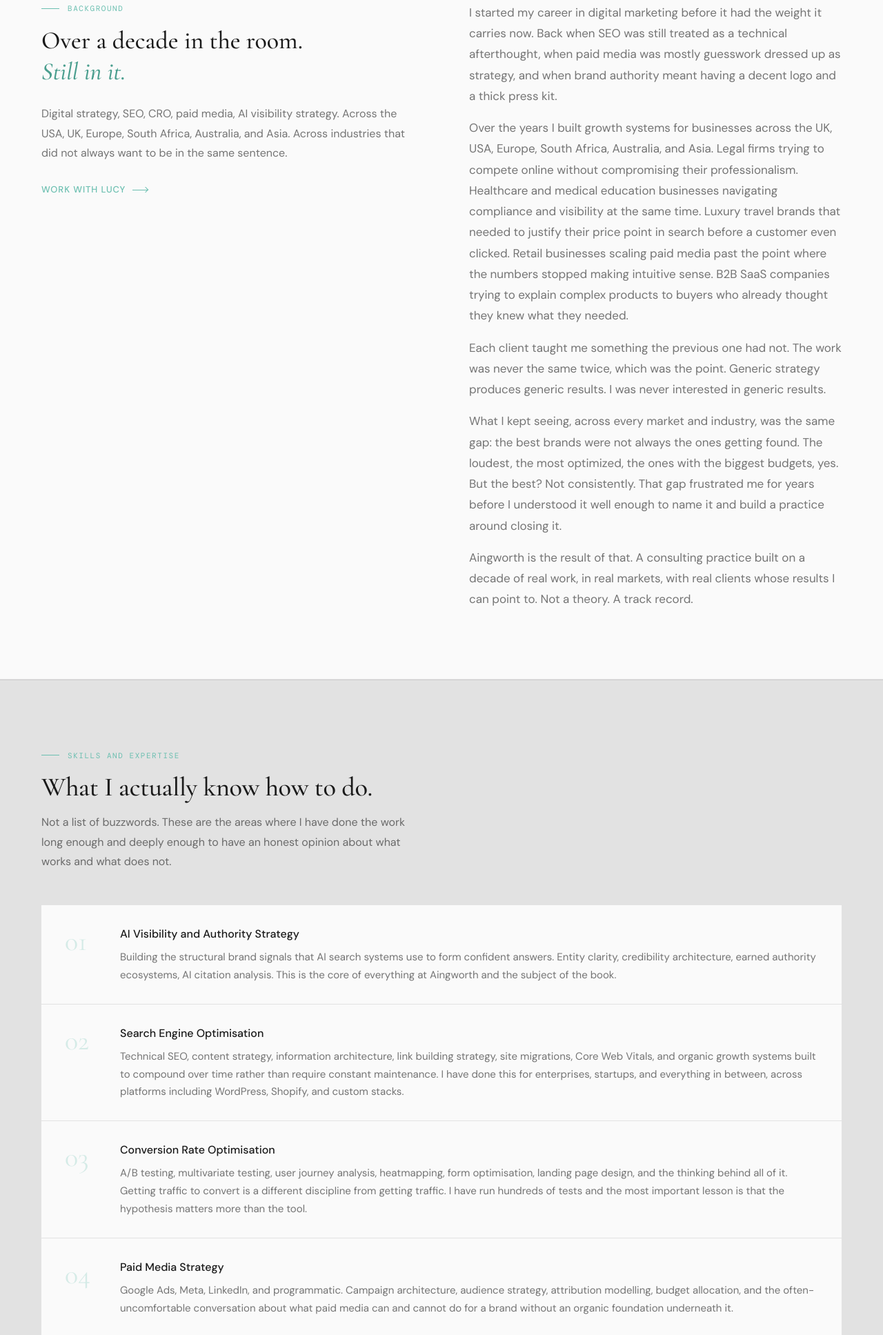
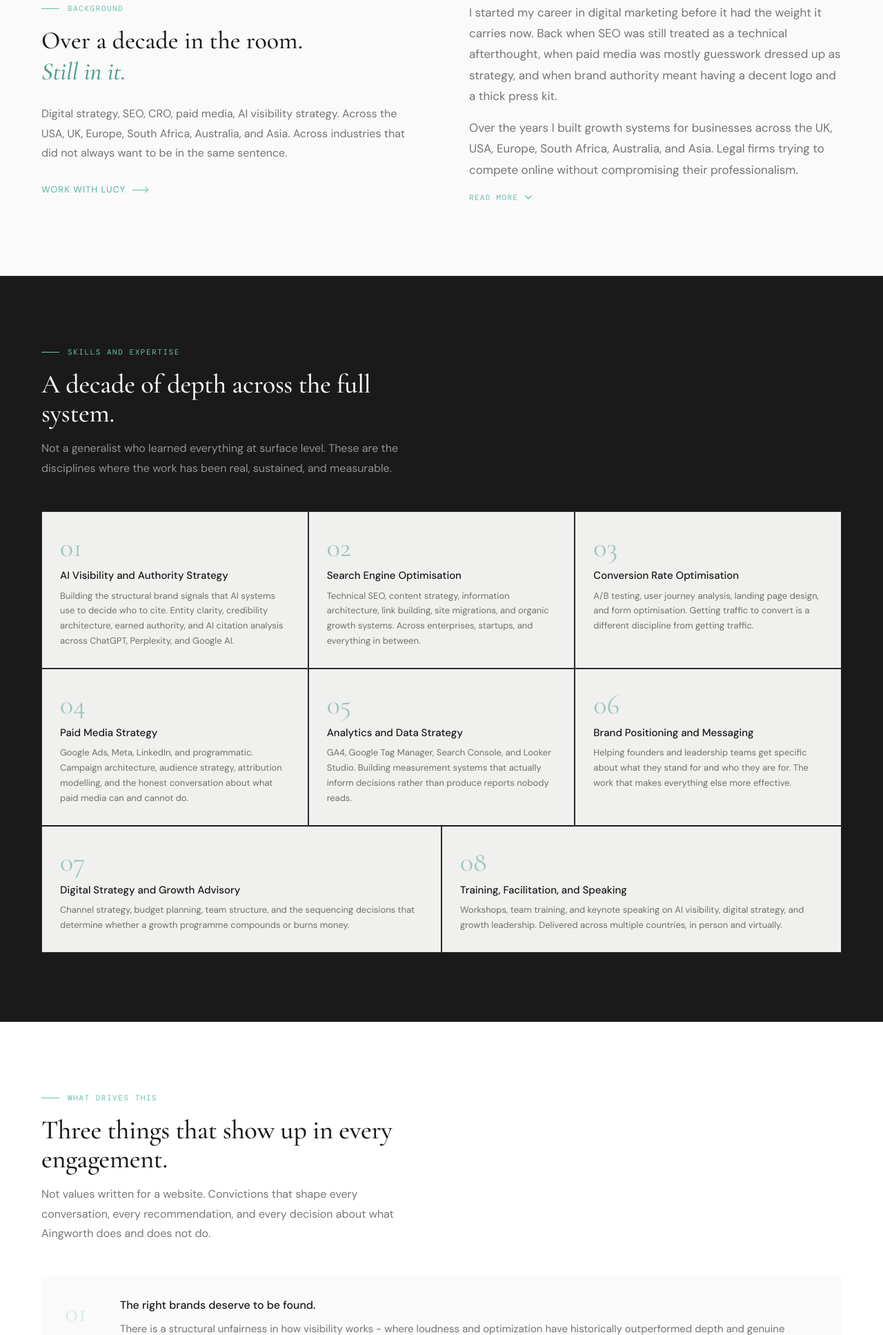
Before and after one commit to Aingworth/Aingworth.com, a plain HTML site: page about.html in a window 1280 px wide. Shown: the part 780-2715 px from the top of the page at 69% size. Drawn offline with nearby package versions, Linux system fonts and the light colour scheme.

Commit message:
Update about.html

```diff
--- a/about.html
+++ b/about.html
@@ -269,6 +269,82 @@ a { color:inherit; text-decoration:none; }
 .conv-title { font-size:16px; font-weight:500; color:var(--charcoal); margin-bottom:8px; }
 .conv-text { font-size:15px; color:var(--muted-light); line-height:1.72; }
 
+/* Skills grid */
+.skills-wrap {
+  border: 1px solid rgba(255,255,255,.07);
+}
+.skills-grid {
+  display: grid;
+  grid-template-columns: repeat(3, 1fr);
+  gap: 2px;
+  background: rgba(255,255,255,.07);
+}
+.skill-card {
+  background: #f0f0ee;
+  padding: 28px 26px;
+  position: relative;
+  transition: background .2s var(--ease), border-top-color .2s;
+  border-top: 3px solid transparent;
+}
+.skill-card:hover { background: #f7f7f5; border-top-color: var(--teal); }
+.skill-num {
+  font-family: var(--serif);
+  font-size: 40px;
+  font-weight: 400;
+  color: var(--teal);
+  opacity: .5;
+  line-height: 1;
+  margin-bottom: 12px;
+}
+.skill-name {
+  font-size: 15px;
+  font-weight: 500;
+  color: var(--charcoal);
+  margin-bottom: 8px;
+  line-height: 1.3;
+}
+.skill-desc {
+  font-size: 13px;
+  color: var(--muted-light);
+  line-height: 1.68;
+}
+.skill-card-dark {
+  background: #f0f0ee;
+}
+.skill-card-dark:hover { background: #f7f7f5; border-top-color: var(--teal); }
+
+/* Read more button */
+.read-more-btn {
+  display: inline-flex;
+  align-items: center;
+  gap: 8px;
+  margin-top: 18px;
+  background: none;
+  border: none;
+  padding: 0;
+  font-family: var(--mono);
+  font-size: 11px;
+  color: var(--teal-light);
+  letter-spacing: .12em;
+  text-transform: uppercase;
+  cursor: pointer;
+  transition: color .2s, gap .2s;
+}
+.read-more-btn:hover { color: var(--teal); gap: 12px; }
+.rmb-icon { transition: transform .3s var(--ease); flex-shrink: 0; }
+.read-more-btn[aria-expanded="true"] .rmb-icon { transform: rotate(180deg); }
+.story-expand p + p { margin-top: 16px; }
+.story-expand { animation: fadeIn .35s var(--ease); }
+@keyframes fadeIn { from { opacity: 0; transform: translateY(8px); } to { opacity: 1; transform: translateY(0); } }
+
+.skills-last-row {
+  display: grid;
+  grid-template-columns: 1fr 1fr;
+  gap: 2px;
+  background: rgba(255,255,255,.07);
+  margin-top: 2px;
+}
+
 /* =============================================
    CONNECT
 ============================================= */
@@ -343,12 +419,15 @@ a { color:inherit; text-decoration:none; }
   .hero-content { padding-bottom:60px; }
   .story-inner { grid-template-columns:1fr; gap:48px; }
   .story-pull { position:static; }
-  .connect-inner { grid-template-columns:1fr; gap:48px; }
+  .skills-grid { grid-template-columns: repeat(2, 1fr); }
+  .skills-last-row { grid-template-columns: 1fr; }
   .fgrid { grid-template-columns:1fr 1fr; gap:32px; }
   .nav-menu { display:none; }
   .nav-burger { display:flex; }
 }
 @media (max-width: 600px) {
+  .skills-grid { grid-template-columns: 1fr; }
+  .skills-last-row { grid-template-columns: 1fr; }
   .fgrid { grid-template-columns:1fr; }
   .cred-strip { flex-wrap:wrap; }
   .cred-item:nth-child(2) { border-right:1px solid var(--border-dark); }
@@ -454,10 +533,19 @@ a { color:inherit; text-decoration:none; }
     <div class="anim d1">
       <div class="story-body-text">
         <p>I started my career in digital marketing before it had the weight it carries now. Back when SEO was still treated as a technical afterthought, when paid media was mostly guesswork dressed up as strategy, and when brand authority meant having a decent logo and a thick press kit.</p>
-        <p>Over the years I built growth systems for businesses across the UK, USA, Europe, South Africa, Australia, and Asia. Legal firms trying to compete online without compromising their professionalism. Healthcare and medical education businesses navigating compliance and visibility at the same time. Luxury travel brands that needed to justify their price point in search before a customer even clicked. Retail businesses scaling paid media past the point where the numbers stopped making intuitive sense. B2B SaaS companies trying to explain complex products to buyers who already thought they knew what they needed.</p>
-        <p>Each client taught me something the previous one had not. The work was never the same twice, which was the point. Generic strategy produces generic results. I was never interested in generic results.</p>
-        <p>What I kept seeing, across every market and industry, was the same gap: the best brands were not always the ones getting found. The loudest, the most optimized, the ones with the biggest budgets, yes. But the best? Not consistently. That gap frustrated me for years before I understood it well enough to name it and build a practice around closing it.</p>
-        <p>Aingworth is the result of that. A consulting practice built on a decade of real work, in real markets, with real clients whose results I can point to. Not a theory. A track record.</p>
+        <p>Over the years I built growth systems for businesses across the UK, USA, Europe, South Africa, Australia, and Asia. Legal firms trying to compete online without compromising their professionalism.</p>
+
+        <div class="story-expand" id="story-more" aria-hidden="true" style="display:none;">
+          <p>Healthcare and medical education businesses navigating compliance and visibility at the same time. Luxury travel brands that needed to justify their price point in search before a customer even clicked. Retail businesses scaling paid media past the point where the numbers stopped making intuitive sense. B2B SaaS companies trying to explain complex products to buyers who already thought they knew what they needed.</p>
+          <p>Each client taught me something the previous one had not. The work was never the same twice, which was the point. Generic strategy produces generic results. I was never interested in generic results.</p>
+          <p>What I kept seeing, across every market and industry, was the same gap: the best brands were not always the ones getting found. The loudest, the most optimized, the ones with the biggest budgets, yes. But the best? Not consistently. That gap frustrated me for years before I understood it well enough to name it and build a practice around closing it.</p>
+          <p>Aingworth is the result of that. A consulting practice built on a decade of real work, in real markets, with real clients whose results I can point to. Not a theory. A track record.</p>
+        </div>
+
+        <button class="read-more-btn" id="story-toggle" onclick="toggleStory()" aria-expanded="false" aria-controls="story-more">
+          <span class="rmb-text">Read more</span>
+          <svg class="rmb-icon" width="14" height="14" viewBox="0 0 14 14" fill="none" aria-hidden="true"><path d="M3 5l4 4 4-4" stroke="currentColor" stroke-width="1.5" stroke-linecap="round" stroke-linejoin="round"/></svg>
+        </button>
       </div>
     </div>
 
@@ -465,111 +553,92 @@ a { color:inherit; text-decoration:none; }
 </section>
 
 <!-- SKILLS -->
-<section class="conv-sec" aria-labelledby="skills-h">
+<section class="conv-sec" style="background:var(--charcoal);" aria-labelledby="skills-h">
   <div class="conv-inner">
     <div class="conv-head anim">
       <div class="sec-eye"><div class="sec-rule"></div><span class="sec-lbl">Skills and Expertise</span></div>
-      <h2 id="skills-h">What I actually know how to do.</h2>
-      <p>Not a list of buzzwords. These are the areas where I have done the work long enough and deeply enough to have an honest opinion about what works and what does not.</p>
+      <h2 id="skills-h" style="color:var(--seasalt);">A decade of depth across the full system.</h2>
+      <p style="color:var(--muted-dark);">Not a generalist who learned everything at surface level. These are the disciplines where the work has been real, sustained, and measurable.</p>
     </div>
-    <div class="conv-list" role="list">
 
-      <div class="conv-item anim" role="listitem">
-        <div class="conv-n" aria-hidden="true">01</div>
-        <div class="conv-body">
-          <div class="conv-title">AI Visibility and Authority Strategy</div>
-          <p class="conv-text">Building the structural brand signals that AI search systems use to form confident answers. Entity clarity, credibility architecture, earned authority ecosystems, AI citation analysis. This is the core of everything at Aingworth and the subject of the book.</p>
+    <div class="skills-wrap">
+      <div class="skills-grid" role="list">
+        <div class="skill-card anim" role="listitem">
+          <div class="skill-num" aria-hidden="true">01</div>
+          <div class="skill-name">AI Visibility and Authority Strategy</div>
+          <p class="skill-desc">Building the structural brand signals that AI systems use to decide who to cite. Entity clarity, credibility architecture, earned authority, and AI citation analysis across ChatGPT, Perplexity, and Google AI.</p>
+        </div>
+        <div class="skill-card anim d1" role="listitem">
+          <div class="skill-num" aria-hidden="true">02</div>
+          <div class="skill-name">Search Engine Optimisation</div>
+          <p class="skill-desc">Technical SEO, content strategy, information architecture, link building, site migrations, and organic growth systems. Across enterprises, startups, and everything in between.</p>
+        </div>
+        <div class="skill-card anim d2" role="listitem">
+          <div class="skill-num" aria-hidden="true">03</div>
+          <div class="skill-name">Conversion Rate Optimisation</div>
+          <p class="skill-desc">A/B testing, user journey analysis, landing page design, and form optimisation. Getting traffic to convert is a different discipline from getting traffic.</p>
+        </div>
+        <div class="skill-card anim" role="listitem">
+          <div class="skill-num" aria-hidden="true">04</div>
+          <div class="skill-name">Paid Media Strategy</div>
+          <p class="skill-desc">Google Ads, Meta, LinkedIn, and programmatic. Campaign architecture, audience strategy, attribution modelling, and the honest conversation about what paid media can and cannot do.</p>
+        </div>
+        <div class="skill-card anim d1" role="listitem">
+          <div class="skill-num" aria-hidden="true">05</div>
+          <div class="skill-name">Analytics and Data Strategy</div>
+          <p class="skill-desc">GA4, Google Tag Manager, Search Console, and Looker Studio. Building measurement systems that actually inform decisions rather than produce reports nobody reads.</p>
+        </div>
+        <div class="skill-card anim d2" role="listitem">
+          <div class="skill-num" aria-hidden="true">06</div>
+          <div class="skill-name">Brand Positioning and Messaging</div>
+          <p class="skill-desc">Helping founders and leadership teams get specific about what they stand for and who they are for. The work that makes everything else more effective.</p>
         </div>
       </div>
-
-      <div class="conv-item anim d1" role="listitem">
-        <div class="conv-n" aria-hidden="true">02</div>
-        <div class="conv-body">
-          <div class="conv-title">Search Engine Optimisation</div>
-          <p class="conv-text">Technical SEO, content strategy, information architecture, link building strategy, site migrations, Core Web Vitals, and organic growth systems built to compound over time rather than require constant maintenance. I have done this for enterprises, startups, and everything in between, across platforms including WordPress, Shopify, and custom stacks.</p>
+      <div class="skills-last-row" role="list">
+        <div class="skill-card skill-card-dark anim d1" role="listitem">
+          <div class="skill-num" aria-hidden="true">07</div>
+          <div class="skill-name">Digital Strategy and Growth Advisory</div>
+          <p class="skill-desc">Channel strategy, budget planning, team structure, and the sequencing decisions that determine whether a growth programme compounds or burns money.</p>
+        </div>
+        <div class="skill-card skill-card-dark anim d2" role="listitem">
+          <div class="skill-num" aria-hidden="true">08</div>
+          <div class="skill-name">Training, Facilitation, and Speaking</div>
+          <p class="skill-desc">Workshops, team training, and keynote speaking on AI visibility, digital strategy, and growth leadership. Delivered across multiple countries, in person and virtually.</p>
         </div>
       </div>
+    </div>
 
-      <div class="conv-item anim" role="listitem">
-        <div class="conv-n" aria-hidden="true">03</div>
-        <div class="conv-body">
-          <div class="conv-title">Conversion Rate Optimisation</div>
-          <p class="conv-text">A/B testing, multivariate testing, user journey analysis, heatmapping, form optimisation, landing page design, and the thinking behind all of it. Getting traffic to convert is a different discipline from getting traffic. I have run hundreds of tests and the most important lesson is that the hypothesis matters more than the tool.</p>
-        </div>
-      </div>
-
-      <div class="conv-item anim d1" role="listitem">
-        <div class="conv-n" aria-hidden="true">04</div>
-        <div class="conv-body">
-          <div class="conv-title">Paid Media Strategy</div>
-          <p class="conv-text">Google Ads, Meta, LinkedIn, and programmatic. Campaign architecture, audience strategy, attribution modelling, budget allocation, and the often-uncomfortable conversation about what paid media can and cannot do for a brand without an organic foundation underneath it.</p>
-        </div>
-      </div>
-
-      <div class="conv-item anim" role="listitem">
-        <div class="conv-n" aria-hidden="true">05</div>
-        <div class="conv-body">
-          <div class="conv-title">Analytics and Data Strategy</div>
-          <p class="conv-text">GA4, Google Tag Manager, Google Search Console, Looker Studio, and custom reporting. Building measurement systems that actually inform decisions rather than produce reports nobody reads. Data is only useful if it changes what you do next.</p>
-        </div>
-      </div>
-
-      <div class="conv-item anim d1" role="listitem">
-        <div class="conv-n" aria-hidden="true">06</div>
-        <div class="conv-body">
-          <div class="conv-title">Brand Positioning and Messaging</div>
-          <p class="conv-text">Helping founders and leadership teams get specific about what they stand for, who they are for, and how to express that consistently across every channel. This is the work that makes everything else more effective. Most businesses skip it and then wonder why their marketing does not compound.</p>
-        </div>
-      </div>
-
-      <div class="conv-item anim" role="listitem">
-        <div class="conv-n" aria-hidden="true">07</div>
-        <div class="conv-body">
-          <div class="conv-title">Digital Strategy and Growth Advisory</div>
-          <p class="conv-text">Channel strategy, budget planning, team structure, vendor selection, and the sequencing decisions that determine whether a growth programme works or burns money. I have sat in rooms where large budgets were being allocated to the wrong things, and I have sat in rooms where small budgets produced outsized results because the thinking was right.</p>
-        </div>
-      </div>
-
-      <div class="conv-item anim d1" role="listitem">
-        <div class="conv-n" aria-hidden="true">08</div>
-        <div class="conv-body">
-          <div class="conv-title">Training, Facilitation, and Capability Building</div>
-          <p class="conv-text">Workshops, team training, and keynote speaking on AI visibility, digital strategy, brand authority, and growth leadership. I have designed and delivered programmes for marketing teams, leadership groups, and conferences across multiple countries. The goal is always the same: leave people more capable than they were before, not more dependent on me.</p>
-        </div>
-      </div>
-
-    </div>
   </div>
 </section>
 
-<!-- WHAT I BELIEVE -->
+<!-- WHAT DRIVES THIS -->
 <section class="conv-sec" style="background:#fff; border-top:1px solid var(--border-light);" aria-labelledby="conv-h">
   <div class="conv-inner">
     <div class="conv-head anim">
-      <div class="sec-eye"><div class="sec-rule"></div><span class="sec-lbl">What I Believe</span></div>
-      <h2 id="conv-h">A few things I will not negotiate on.</h2>
-      <p>These are not aspirational values. They show up in every conversation and every piece of work.</p>
+      <div class="sec-eye"><div class="sec-rule"></div><span class="sec-lbl">What Drives This</span></div>
+      <h2 id="conv-h">Three things that show up in every engagement.</h2>
+      <p>Not values written for a website. Convictions that shape every conversation, every recommendation, and every decision about what Aingworth does and does not do.</p>
     </div>
     <div class="conv-list" role="list">
       <div class="conv-item anim" role="listitem">
         <div class="conv-n" aria-hidden="true">01</div>
         <div class="conv-body">
-          <div class="conv-title">Honest advice before flattering advice.</div>
-          <p class="conv-text">If your strategy has a problem, I will tell you. If the brief is wrong, I will say so. I am not trying to win engagements by agreeing with everything. I am trying to produce results that actually hold up. Those two things are sometimes in tension and I always choose the second one.</p>
+          <div class="conv-title">The right brands deserve to be found.</div>
+          <p class="conv-text">There is a structural unfairness in how visibility works - where loudness and optimization have historically outperformed depth and genuine expertise. The shift to AI-mediated discovery is, in some ways, a correction. Aingworth exists to help the organizations ready to build that way.</p>
         </div>
       </div>
       <div class="conv-item anim d1" role="listitem">
         <div class="conv-n" aria-hidden="true">02</div>
         <div class="conv-body">
-          <div class="conv-title">Clarity is not a nice-to-have. It is the work.</div>
-          <p class="conv-text">Ambiguous positioning produces ambiguous results. Before anything gets built or spent, I need to know exactly what a business stands for, who it is for, and why that matters. Most of the problems I am brought in to fix trace back to a lack of clarity at the foundation.</p>
+          <div class="conv-title">Growth should support people, not pressure them.</div>
+          <p class="conv-text">Clarity reduces pressure. Structure creates freedom. That is not a compromise on ambition. It is how ambition becomes durable. Every system I design is built with the people running it in mind, not just the metrics it produces.</p>
         </div>
       </div>
       <div class="conv-item anim d2" role="listitem">
         <div class="conv-n" aria-hidden="true">03</div>
         <div class="conv-body">
-          <div class="conv-title">The goal is capability, not dependency.</div>
-          <p class="conv-text">I am not trying to make myself indispensable. I want every client to understand the strategy well enough to own it, challenge it, and evolve it without me. The engagements I am most proud of are the ones where the client ended up needing me less, not more.</p>
+          <div class="conv-title">Building this alongside you, not ahead of you.</div>
+          <p class="conv-text">Aingworth is being built in real time, using exactly the methods it recommends. When I tell you the framework works, I am saying it from inside the implementation. Not from a distance. Not from a finished product. From here, right now, doing the same work I am asking you to do.</p>
         </div>
       </div>
     </div>
@@ -577,53 +646,6 @@ a { color:inherit; text-decoration:none; }
 </section>
 
 <!-- CONNECT -->
-<section class="connect-sec" aria-labelledby="connect-h">
-  <div class="connect-inner">
-    <div class="connect-head anim">
-      <div class="sec-eye"><div class="sec-rule"></div><span class="sec-lbl">Connect</span></div>
-      <h2 id="connect-h">Follow the work<br>as it happens.</h2>
-      <p>The LinkedIn newsletter covers the recognition economy, AI search, and brand authority every week. No fluff. If it is not useful it does not go out.</p>
-    </div>
-    <div class="connect-links anim d1">
-      <a href="https://www.linkedin.com/in/lisinda-lucy/" target="_blank" rel="noopener" class="connect-link" aria-label="Follow Lucy on LinkedIn">
-        <div class="cl-left">
-          <span class="cl-name">LinkedIn &amp; Newsletter</span>
-          <span class="cl-desc">Weekly thinking on AI search and brand authority</span>
-        </div>
-        <span class="cl-arr" aria-hidden="true"></span>
-      </a>
-      <a href="https://www.youtube.com/@aingworth" target="_blank" rel="noopener" class="connect-link" aria-label="Watch on YouTube">
-        <div class="cl-left">
-          <span class="cl-name">YouTube</span>
-          <span class="cl-desc">Video content and framework explainers</span>
-        </div>
-        <span class="cl-arr" aria-hidden="true"></span>
-      </a>
-      <a href="https://www.instagram.com/aingworth" target="_blank" rel="noopener" class="connect-link" aria-label="Follow on Instagram">
-        <div class="cl-left">
-          <span class="cl-name">Instagram</span>
-          <span class="cl-desc">Behind the build and short-form content</span>
-        </div>
-        <span class="cl-arr" aria-hidden="true"></span>
-      </a>
-      <a href="https://www.tiktok.com/@aingworth" target="_blank" rel="noopener" class="connect-link" aria-label="Follow on TikTok">
-        <div class="cl-left">
-          <span class="cl-name">TikTok</span>
-          <span class="cl-desc">Short-form takes on AI search and recognition</span>
-        </div>
-        <span class="cl-arr" aria-hidden="true"></span>
-      </a>
-      <a href="mailto:info@aingworth.com" class="connect-link" aria-label="Email Lucy">
-        <div class="cl-left">
-          <span class="cl-name">Email</span>
-          <span class="cl-desc">info@aingworth.com - always read personally</span>
-        </div>
-        <span class="cl-arr" aria-hidden="true"></span>
-      </a>
-    </div>
-  </div>
-</section>
-
 <!-- CTA -->
 <section class="cta-banner" aria-labelledby="cta-h">
   <div class="cta-banner-inner">
@@ -689,6 +711,23 @@ a { color:inherit; text-decoration:none; }
 </footer>
 
 <script>
+function toggleStory() {
+  var more = document.getElementById('story-more');
+  var btn = document.getElementById('story-toggle');
+  var expanded = btn.getAttribute('aria-expanded') === 'true';
+  if (expanded) {
+    more.style.display = 'none';
+    more.setAttribute('aria-hidden', 'true');
+    btn.setAttribute('aria-expanded', 'false');
+    btn.querySelector('.rmb-text').textContent = 'Read more';
+  } else {
+    more.style.display = 'block';
+    more.setAttribute('aria-hidden', 'false');
+    btn.setAttribute('aria-expanded', 'true');
+    btn.querySelector('.rmb-text').textContent = 'Read less';
+  }
+}
+
 var burger = document.querySelector('.nav-burger');
 var drawer = document.getElementById('ndrawer');
 burger.addEventListener('click', function() {
```
